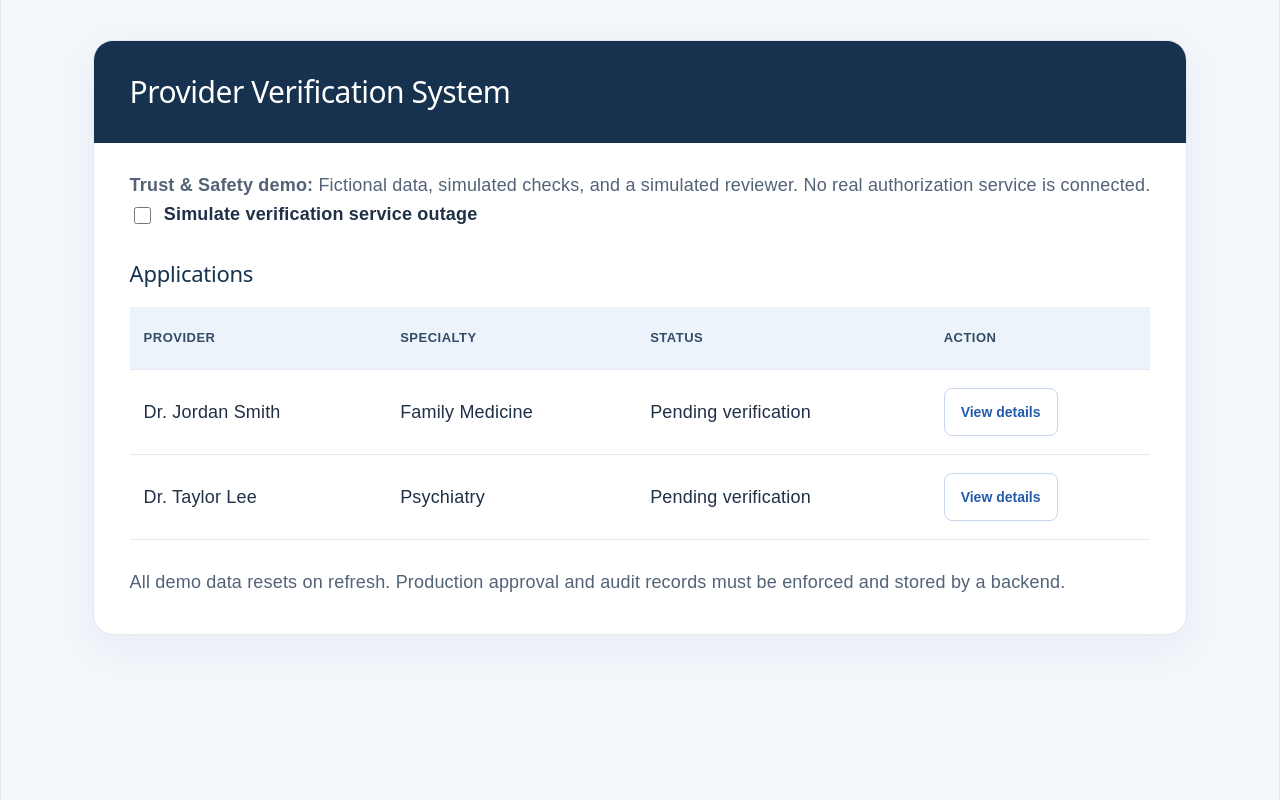
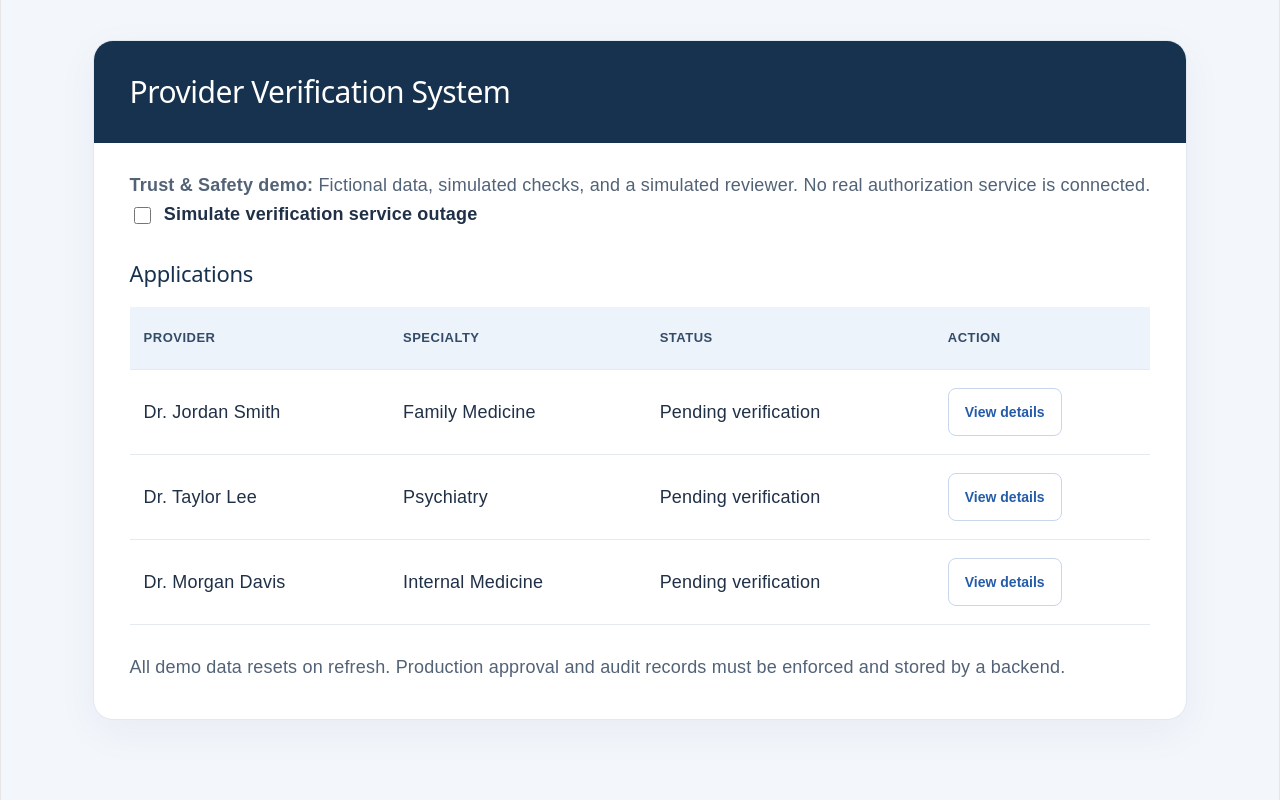
Before and after one commit to Cycalona-villani/provider-verification-system, a React (Vite) app: page / in a window 1280 px wide. Built offline with nearby package versions, Linux system fonts and the light colour scheme.

Commit message:
Add expired-license demo scenario

```diff
--- a/src/App.tsx
+++ b/src/App.tsx
@@ -33,6 +33,13 @@ const providers = [
     specialty: 'Psychiatry',
     state: 'Indiana',
     license: 'DEMO-1002',
+  },
+    {
+    id: 3,
+    name: 'Dr. Morgan Davis',
+    specialty: 'Internal Medicine',
+    state: 'Oklahoma',
+    license: 'DEMO-1003',
   },
 ]
 
@@ -84,8 +91,8 @@ function App() {
 
     const result: Checks = {
       identity: id === 1 ? 'match' : 'mismatch',
-      license: 'active',
-    }
+      license: id === 3 ? 'expired' : 'active',
+}
 
     setChecks(previous => ({ ...previous, [id]: result }))
     record(
```
